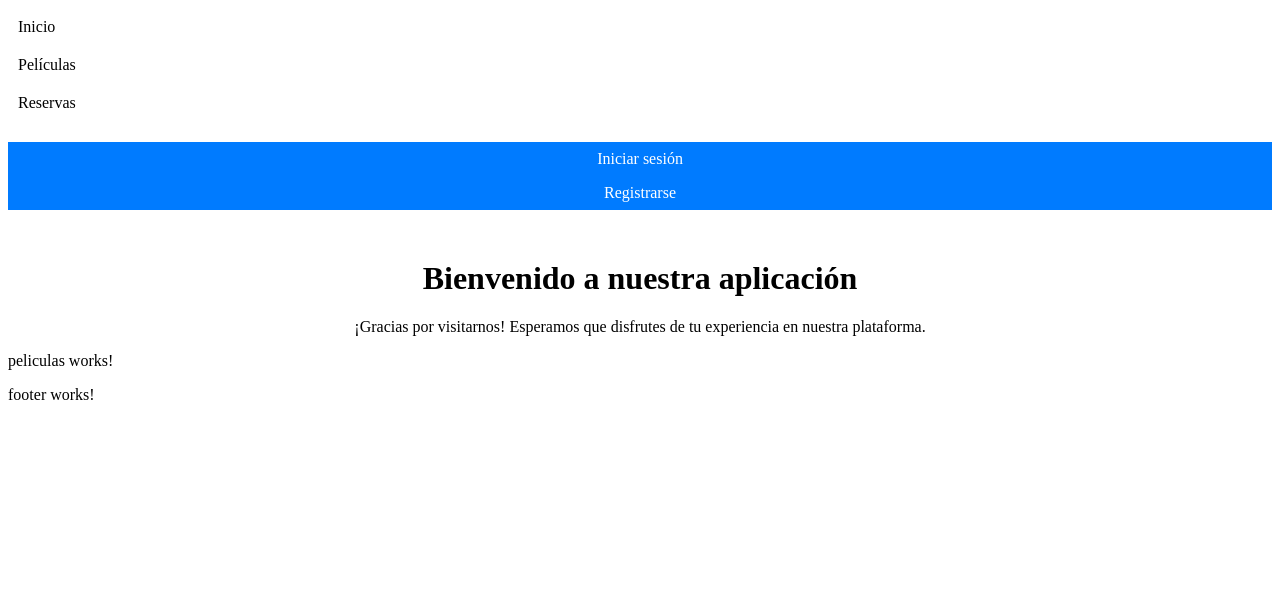
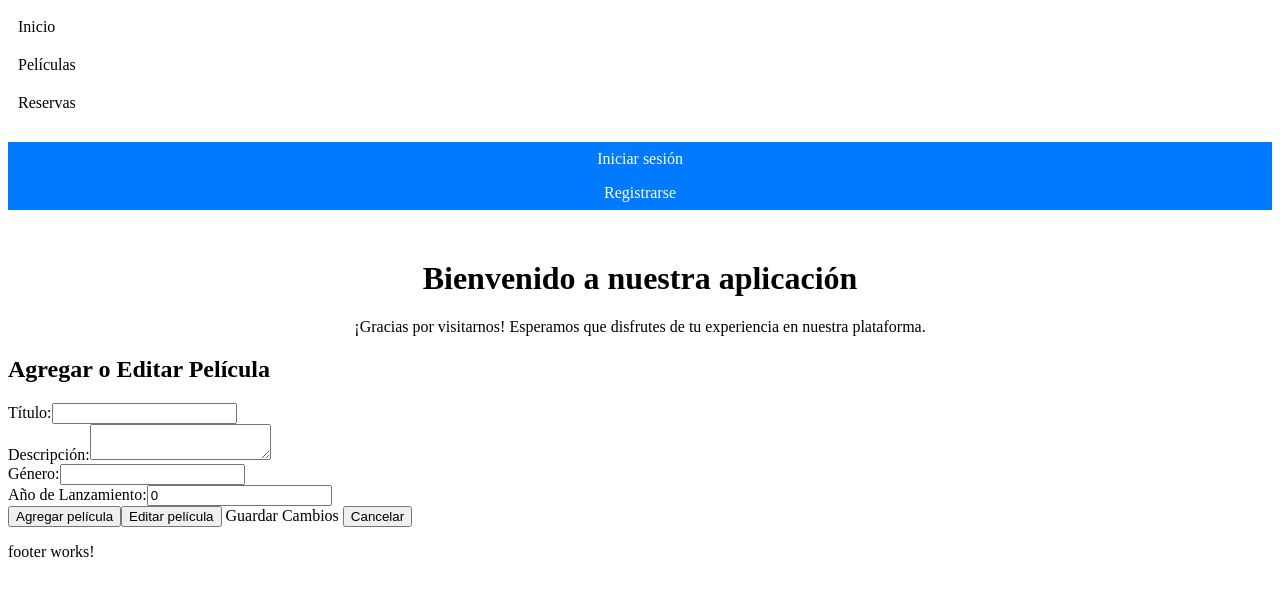
Before and after one commit to Leticia-Orive/proyecto-angular, an Angular app in the folder angular/: page /peliculas in a window 1280 px wide. Shown: the top 596 px of the page. Built offline with nearby package versions, Linux system fonts and the light colour scheme.

Commit message:
editar,agregar y borrar pelicula

```diff
--- /dev/null
+++ b/angular/src/app/models/peliculas.ts
@@ -0,0 +1,17 @@
+// pelicula.model.ts
+
+export class Pelicula {
+  id: number;
+  title: string;
+  description: string;
+  genre: string;
+  year: number;
+
+  constructor() {
+    this.id = 0;
+    this.title = '';
+    this.description = '';
+    this.genre = '';
+    this.year = 0;
+  }
+}
--- a/angular/src/app/peliculas/peliculas.component.html
+++ b/angular/src/app/peliculas/peliculas.component.html
@@ -1 +1,32 @@
-<p>peliculas works!</p>
+<div>
+  <h2>Agregar o Editar Película</h2>
+  <form>
+    <div>
+      <label>Título:</label>
+      <input type="text" [(ngModel)]="pelicula.title" name="title" required />
+    </div>
+    <div>
+      <label>Descripción:</label>
+      <textarea
+        [(ngModel)]="pelicula.description"
+        name="description"
+        required
+      ></textarea>
+    </div>
+    <div>
+      <label>Género:</label>
+      <input type="text" [(ngModel)]="pelicula.genre" name="genre" required />
+    </div>
+    <div>
+      <label>Año de Lanzamiento:</label>
+      <input type="number" [(ngModel)]="pelicula.year" name="year" required />
+    </div>
+    <div>
+      <button (click)="agregarPelicula(pelicula)">Agregar película</button>
+      <button (click)="editarPelicula(pelicula)">Editar película</button>
+      Guardar Cambios
+
+      <button (click)="cancelarEdicion()">Cancelar</button>
+    </div>
+  </form>
+</div>
--- a/angular/src/app/peliculas/peliculas.component.ts
+++ b/angular/src/app/peliculas/peliculas.component.ts
@@ -1,10 +1,62 @@
-import { Component } from '@angular/core';
+import { Component, OnInit } from '@angular/core';
+import { Pelicula } from '../models/peliculas';
+import { PeliculasService } from '../services/peliculas.service';
+import { Observable, of } from 'rxjs';
+import { HttpClient } from '@angular/common/http';
 
 @Component({
   selector: 'app-peliculas',
   templateUrl: './peliculas.component.html',
-  styleUrls: ['./peliculas.component.css']
+  styleUrls: ['./peliculas.component.css'],
 })
-export class PeliculasComponent {
+export class PeliculasComponent implements OnInit {
+  private apiUrl = 'URL_DEL_BACKEND'; // Reemplaza 'URL_DEL_BACKEND' con la URL de tu backend
 
+  // Propiedades para el formulario
+  pelicula: Pelicula = new Pelicula();
+  isEditing: boolean = false;
+  peliculas: never[];
+
+  // Otras propiedades y métodos para la lista de películas, etc.
+
+  constructor(
+    private peliculaService: PeliculasService,
+    private http: HttpClient
+  ) {
+    // Inicializar la lista de películas con algunos datos de ejemplo
+    this.peliculas = [
+      // Películas de ejemplo...
+    ];
+  }
+  // Obtener todas las películas
+  getPeliculas(): Observable<Pelicula[]> {
+    return of(this.peliculas);
+  }
+
+  ngOnInit() {
+    // Lógica para obtener la lista de películas
+  }
+
+  // Método para agregar una película
+  agregarPelicula(pelicula: Pelicula): Observable<void> {
+    // Asegúrate de que el método 'post' devuelva un 'Observable<void>'
+    return this.http.post<void>(this.apiUrl, pelicula);
+  }
+
+  // Método para editar una película
+  editarPelicula(pelicula: Pelicula): Observable<void> {
+    return this.http.put<void>(`${this.apiUrl}/${pelicula.id}`, pelicula);
+  }
+
+  // Método para cargar los datos de una película en el formulario para editar
+  cargarPeliculaParaEditar(pelicula: Pelicula) {
+    this.pelicula = { ...pelicula }; // Copiar el objeto para evitar modificar la lista original
+    this.isEditing = true;
+  }
+
+  // Método para cancelar la edición o limpiar el formulario
+  cancelarEdicion() {
+    this.pelicula = new Pelicula();
+    this.isEditing = false;
+  }
 }
--- /dev/null
+++ b/angular/src/app/services/peliculas.service.ts
@@ -0,0 +1,55 @@
+import { Injectable } from '@angular/core';
+import { Pelicula } from '../models/peliculas';
+
+@Injectable({
+  providedIn: 'root',
+})
+export class PeliculasService {
+  private peliculas: Pelicula[];
+
+  constructor() {
+    // Inicializar la lista de películas con algunos datos de ejemplo
+    this.peliculas = [
+      {
+        id: 1,
+        title: 'Pelicula 1',
+        description: 'Descripción de la película 1',
+        genre: 'Género 1',
+        year: 2021,
+      },
+      {
+        id: 2,
+        title: 'Pelicula 2',
+        description: 'Descripción de la película 2',
+        genre: 'Género 2',
+        year: 2022,
+      },
+      // Agregar más películas si es necesario
+    ];
+  }
+
+  // Obtener todas las películas
+  getPeliculas(): Pelicula[] {
+    return this.peliculas;
+  }
+
+  // Agregar una nueva película
+  agregarPelicula(pelicula: Pelicula): void {
+    // Generar un nuevo id para la película (puedes usar una lógica diferente si es necesario)
+    pelicula.id = this.peliculas.length + 1;
+    this.peliculas.push(pelicula);
+  }
+
+  // Borrar una película por su id
+  borrarPelicula(id: number): void {
+    this.peliculas = this.peliculas.filter((pelicula) => pelicula.id !== id);
+  }
+
+  // Editar una película
+  editarPelicula(pelicula: Pelicula): void {
+    const index = this.peliculas.findIndex((p) => p.id === pelicula.id);
+    if (index !== -1) {
+      this.peliculas[index] = pelicula;
+    }
+  }
+}
```
Also changed, not shown: 1 other file (tests, documents, lock files or other folders).
